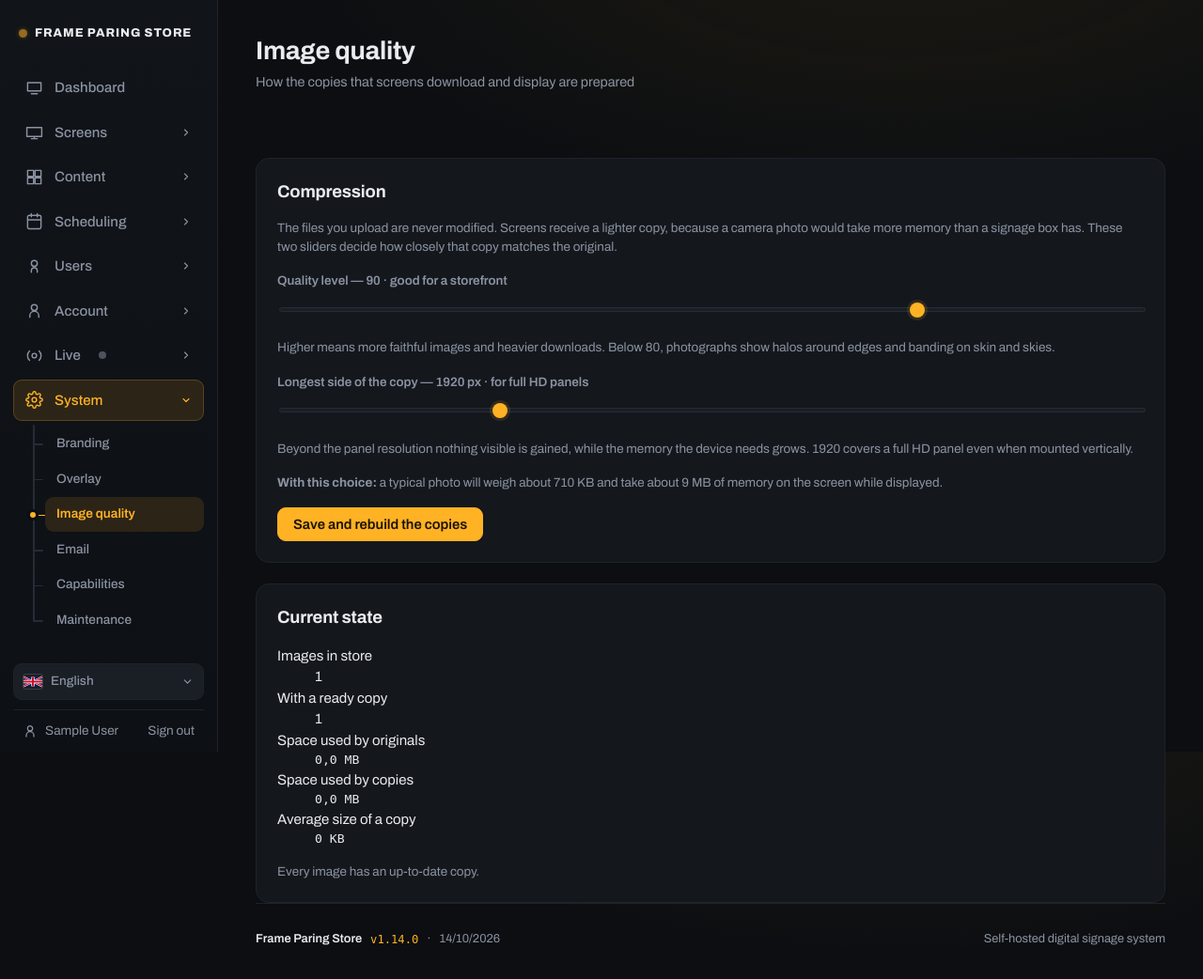
After one commit to davidebr90/frame-paring-store, a PHP site: page /cms/images.php in a window 1280 px wide. The commit adds this page. Shown: the whole page at 94% size. Run offline with PHP 8.4, Linux system fonts and the light colour scheme; the visitor is signed in with stand-in values (Sample User, id 1); data comes from the database, SQL or seed files in the repository; tables that the repository leaves empty hold one stand-in row (values such as "Sample post"); some web fonts are replaced.

Commit message:
Versione 1.14.0: la qualita delle immagini si regola dal CMS
La 1.13.0 ha risolto il problema di memoria comprimendo molto le immagini
inviate ai televisori. Troppo: misurato sulle foto in produzione, le copie
stavano a 0,99 bit per pixel, sotto la soglia in cui su una fotografia si
vedono aloni attorno ai contorni e sfumature a gradini su pelle e cieli. La
qualita era fissata nel codice a 82 e nessuno poteva cambiarla.

Nuova pagina Qualita delle immagini in Sistema, con due cursori: livello di
compressione da 70 a 97 e lato piu lungo della copia da 1280 a 3840 pixel.
Ogni posizione dice a parole cosa significa, e accanto compare la stima del
peso del file e della memoria che il televisore dovra usare. Il valore
predefinito sale da 82 a 90.

Rigenerare le copie non deve far tornare indietro la memoria: cancellandole
subito, ogni immagine non ancora rifatta sarebbe tornata a essere consegnata
nel suo originale, cioe venti megabyte al posto di trecento kilobyte, per
tutta la durata della rigenerazione. Il nome del file porta ora qualita e
dimensione, quindi la copia vecchia resta a servire i televisori finche la
nuova non e pronta, e i file rimasti senza padrone si tolgono solo a lavoro
finito. Se una rigenerazione fallisce ma una copia buona c'era gia, si tiene
quella.

Misurato in produzione sulle venti immagini reali: da 0,99 a 1,61 bit per
pixel di media, fedelta rispetto all'originale da 37,7 a 39,5 dB, peso medio
di una copia da 285 a 482 KB. La memoria sul Fire Stick resta invariata a 38
MB, perche dipende dai pixel e non da quanto il file e compresso.

Provata anche la riduzione progressiva al posto di quella in un passo solo,
e scartata: nessun guadagno di fedelta e il 32% di nitidezza in meno.

Nessuna modifica al codice dell'app: non serve ricompilare ne reinstallare.

```diff
--- a/server/cms/_cms.php
+++ b/server/cms/_cms.php
@@ -297,6 +297,7 @@ function cms_header(string $title, string $active = ''): void
             'items' => [
                 ['key' => 'branding',     'href' => 'branding.php',     'label' => t('nav.branding'), 'cap' => 'settings.manage'],
                 ['key' => 'overlay',      'href' => 'overlay.php',      'label' => t('nav.overlay'),  'cap' => 'settings.manage'],
+                ['key' => 'images',       'href' => 'images.php',       'label' => t('nav.images'),   'cap' => 'settings.manage'],
                 ['key' => 'mail',         'href' => 'mail.php',         'label' => t('nav.mail'),     'cap' => 'settings.manage'],
                 ['key' => 'capabilities', 'href' => 'capabilities.php', 'label' => t('nav.capabilities'),          'cap' => 'settings.manage'],
                 ['key' => 'maintenance',  'href' => 'maintenance.php',  'label' => t('nav.maintenance'),      'cap' => 'settings.manage'],
--- /dev/null
+++ b/server/cms/images.php
@@ -0,0 +1,235 @@
+<?php
+declare(strict_types=1);
+
+/*
+ * Frame Paring Store — sistema di digital signage self-hosted
+ * Copyright (C) 2026 Davide Pica
+ *
+ * Questo programma è software libero: puoi ridistribuirlo e/o modificarlo
+ * secondo i termini della GNU Affero General Public License come pubblicata
+ * dalla Free Software Foundation, versione 3 della licenza.
+ *
+ * Questo programma è distribuito nella speranza che sia utile, ma SENZA
+ * ALCUNA GARANZIA. Vedi la GNU Affero General Public License per i dettagli.
+ * Dovresti aver ricevuto una copia della licenza insieme a questo programma;
+ * in caso contrario: https://www.gnu.org/licenses/
+ */
+
+// Qualità delle copie inviate ai televisori (vedi core/renditions.php).
+// Gli originali non vengono mai toccati: qui si decide solo come viene
+// preparata la copia che i dispositivi scaricano e mostrano.
+require_once __DIR__ . '/_cms.php';
+require_cap('settings.manage');
+
+$errors = [];
+
+if ($_SERVER['REQUEST_METHOD'] === 'POST') {
+    require_csrf();
+    $do = (string) ($_POST['do'] ?? '');
+
+    if ($do === 'save') {
+        $quality = (int) ($_POST['rendition_quality'] ?? RENDITION_QUALITY_DEFAULT);
+        $maxSide = (int) ($_POST['rendition_max_side'] ?? RENDITION_MAX_SIDE_DEFAULT);
+
+        if ($quality < RENDITION_QUALITY_MIN || $quality > RENDITION_QUALITY_MAX) {
+            $errors[] = t('img.err_quality', [
+                'min' => RENDITION_QUALITY_MIN, 'max' => RENDITION_QUALITY_MAX,
+            ]);
+        }
+        if ($maxSide < RENDITION_MAX_SIDE_MIN || $maxSide > RENDITION_MAX_SIDE_MAX) {
+            $errors[] = t('img.err_side', [
+                'min' => RENDITION_MAX_SIDE_MIN, 'max' => RENDITION_MAX_SIDE_MAX,
+            ]);
+        }
+
+        if (!$errors) {
+            $cambiato = $quality !== rendition_quality() || $maxSide !== rendition_max_side();
+            setting_set('rendition_quality', (string) $quality);
+            setting_set('rendition_max_side', (string) $maxSide);
+
+            if ($cambiato) {
+                // Le copie esistenti sono state fatte con un'altra regola:
+                // si buttano e si rifanno. Gli originali restano intatti,
+                // quindi l'operazione è sempre reversibile tornando
+                // indietro con i cursori.
+                rendition_invalidate_all();
+                $esito = rendition_regenerate_batch(20);
+                flash_set('ok', $esito['restanti'] > 0
+                    ? t('img.saved_partial', ['done' => $esito['fatte'], 'left' => $esito['restanti']])
+                    : t('img.saved_all', ['done' => $esito['fatte']]));
+            } else {
+                flash_set('ok', t('img.saved_nochange'));
+            }
+            redirect('images.php');
+        }
+    } elseif ($do === 'regenerate') {
+        $esito = rendition_regenerate_batch(20);
+        flash_set('ok', $esito['restanti'] > 0
+            ? t('img.saved_partial', ['done' => $esito['fatte'], 'left' => $esito['restanti']])
+            : t('img.saved_all', ['done' => $esito['fatte']]));
+        redirect('images.php');
+    }
+}
+
+$quality   = rendition_quality();
+$maxSide   = rendition_max_side();
+$pendenti  = rendition_pending_count();
+$spazio    = rendition_storage_summary();
+$gdOk      = rendition_available();
+
+// Peso medio reale di una copia: è il numero concreto da mettere accanto
+// al cursore, molto più utile di una stima teorica
+$mediaKb = $spazio['con_copia'] > 0 ? $spazio['copie'] / $spazio['con_copia'] / 1024 : 0;
+$risparmio = $spazio['originali'] > 0
+    ? (1 - ($spazio['copie'] / max(1, $spazio['originali']))) * 100
+    : 0;
+
+cms_header(t('img.title'), 'images');
+?>
+<div class="main-head">
+  <div>
+    <h1><?= e(t('img.title')) ?></h1>
+    <div class="sub"><?= e(t('img.subtitle')) ?></div>
+  </div>
+</div>
+
+<?php if ($errors): ?>
+<div class="flash flash-err">
+  <?php foreach ($errors as $error): ?><div><?= e($error) ?></div><?php endforeach; ?>
+</div>
+<?php endif; ?>
+
+<?php if (!$gdOk): ?>
+<div class="flash flash-err"><?= e(t('img.no_gd')) ?></div>
+<?php endif; ?>
+
+<form method="post">
+  <?= csrf_field() ?>
+  <input type="hidden" name="do" value="save">
+
+  <div class="card">
+    <h2><?= e(t('img.card_quality')) ?></h2>
+    <p class="hint"><?= e(t('img.hint_quality')) ?></p>
+
+    <div class="field">
+      <label for="rendition_quality">
+        <?= e(t('img.quality')) ?> — <span data-quality-value><?= $quality ?></span>
+        <span class="hint" data-quality-note></span>
+      </label>
+      <input type="range" id="rendition_quality" name="rendition_quality"
+             min="<?= RENDITION_QUALITY_MIN ?>" max="<?= RENDITION_QUALITY_MAX ?>" step="1"
+             value="<?= $quality ?>" data-quality>
+      <p class="hint"><?= e(t('img.quality_scale')) ?></p>
+    </div>
+
+    <div class="field">
+      <label for="rendition_max_side">
+        <?= e(t('img.max_side')) ?> — <span data-side-value><?= $maxSide ?></span> px
+        <span class="hint" data-side-note></span>
+      </label>
+      <input type="range" id="rendition_max_side" name="rendition_max_side"
+             min="<?= RENDITION_MAX_SIDE_MIN ?>" max="<?= RENDITION_MAX_SIDE_MAX ?>" step="320"
+             value="<?= $maxSide ?>" data-side>
+      <p class="hint"><?= e(t('img.max_side_hint')) ?></p>
+    </div>
+
+    <p class="hint"><strong><?= e(t('img.effect_title')) ?></strong> <span data-effect></span></p>
+
+    <button class="btn btn-primary" type="submit"><?= e(t('img.save')) ?></button>
+  </div>
+</form>
+
+<div class="card">
+  <h2><?= e(t('img.card_state')) ?></h2>
+  <dl class="kv">
+    <dt><?= e(t('img.st_images')) ?></dt>
+    <dd><?= (int) $spazio['immagini'] ?></dd>
+    <dt><?= e(t('img.st_with_copy')) ?></dt>
+    <dd><?= (int) $spazio['con_copia'] ?></dd>
+    <dt><?= e(t('img.st_originals')) ?></dt>
+    <dd class="mono"><?= number_format($spazio['originali'] / 1048576, 1, ',', '.') ?> MB</dd>
+    <dt><?= e(t('img.st_copies')) ?></dt>
+    <dd class="mono"><?= number_format($spazio['copie'] / 1048576, 1, ',', '.') ?> MB
+      <?php if ($risparmio > 0): ?>
+        (<?= number_format($risparmio, 0, ',', '.') ?>% <?= e(t('img.st_less')) ?>)
+      <?php endif; ?>
+    </dd>
+    <dt><?= e(t('img.st_avg')) ?></dt>
+    <dd class="mono"><?= $mediaKb > 0 ? number_format($mediaKb, 0, ',', '.') . ' KB' : '—' ?></dd>
+  </dl>
+
+  <?php if ($pendenti > 0): ?>
+    <p class="hint"><?= e(t('img.pending', ['n' => $pendenti])) ?></p>
+    <form method="post">
+      <?= csrf_field() ?>
+      <input type="hidden" name="do" value="regenerate">
+      <button class="btn" type="submit"><?= e(t('img.regenerate')) ?></button>
+    </form>
+  <?php else: ?>
+    <p class="hint"><?= e(t('img.all_done')) ?></p>
+  <?php endif; ?>
+</div>
+
+<script>
+// Le etichette seguono i cursori senza salvare: chi muove il cursore deve
+// capire COSA sta scegliendo, non leggere un numero senza significato.
+(function () {
+  var q = document.querySelector('[data-quality]');
+  var s = document.querySelector('[data-side]');
+  if (!q || !s) { return; }
+  var qVal = document.querySelector('[data-quality-value]');
+  var qNote = document.querySelector('[data-quality-note]');
+  var sVal = document.querySelector('[data-side-value]');
+  var sNote = document.querySelector('[data-side-note]');
+  var eff = document.querySelector('[data-effect]');
+  var T = <?= json_encode([
+      'q_low'    => t('img.q_low'),
+      'q_mid'    => t('img.q_mid'),
+      'q_high'   => t('img.q_high'),
+      'q_max'    => t('img.q_max'),
+      's_hd'     => t('img.s_hd'),
+      's_fhd'    => t('img.s_fhd'),
+      's_over'   => t('img.s_over'),
+      's_4k'     => t('img.s_4k'),
+      'effect'   => t('img.effect'),
+  ], JSON_UNESCAPED_UNICODE) ?>;
+
+  function nota(v) {
+    if (v < 80) { return T.q_low; }
+    if (v < 88) { return T.q_mid; }
+    if (v < 94) { return T.q_high; }
+    return T.q_max;
+  }
+  function notaLato(v) {
+    if (v <= 1280) { return T.s_hd; }
+    if (v <= 1920) { return T.s_fhd; }
+    if (v <= 2560) { return T.s_over; }
+    return T.s_4k;
+  }
+  // Peso e memoria stimati: i bit per pixel crescono in modo molto simile
+  // a questa curva fra qualita' 70 e 97, misurati sulle foto reali di
+  // questo impianto. Serve a dare un ordine di grandezza mentre si sceglie,
+  // non a predire il byte esatto.
+  function stima() {
+    var qv = parseInt(q.value, 10), sv = parseInt(s.value, 10);
+    var bpp = Math.pow(2, (qv - 70) / 9.5) * 0.55;
+    var px = sv * (sv / 1.5);              // foto tipica 2:3
+    var kb = Math.round(px * bpp / 8 / 1024);
+    var mem = Math.round(px * 4 / 1048576); // bitmap decompressa sul dispositivo
+    eff.textContent = T.effect
+      .replace(':kb', kb)
+      .replace(':mem', mem);
+  }
+  function aggiorna() {
+    qVal.textContent = q.value;
+    qNote.textContent = '· ' + nota(parseInt(q.value, 10));
+    sVal.textContent = s.value;
+    sNote.textContent = '· ' + notaLato(parseInt(s.value, 10));
+    stima();
+  }
+  q.addEventListener('input', aggiorna);
+  s.addEventListener('input', aggiorna);
+  aggiorna();
+})();
+</script>
+<?php cms_footer();
--- a/server/core/lang/en.php
+++ b/server/core/lang/en.php
@@ -39,6 +39,7 @@ return [
     'nav.system'             => 'System',
     'nav.branding'           => 'Branding',
     'nav.overlay'            => 'Overlay',
+    'nav.images'             => 'Image quality',
     'nav.mail'               => 'Email',
     'nav.capabilities'       => 'Capabilities',
     'nav.maintenance'        => 'Maintenance',
@@ -1088,4 +1089,41 @@ return [
     'treset.back_login'       => 'Back to login',
     'treset.mail_subject'     => 'Account recovery — :name',
     'treset.mail_body'        => "A request came in to disable two-factor verification on your account.\n\nIf this was you, open this link within :minutes minutes:\n:link\n\nIf you didn't make this request, ignore this email: your account is still protected as before.",
+
+    // Quality of the images sent to the screens
+    'img.title'              => 'Image quality',
+    'img.subtitle'           => 'How the copies that screens download and display are prepared',
+    'img.card_quality'       => 'Compression',
+    'img.hint_quality'       => 'The files you upload are never modified. Screens receive a lighter copy, because a camera photo would take more memory than a signage box has. These two sliders decide how closely that copy matches the original.',
+    'img.quality'            => 'Quality level',
+    'img.quality_scale'      => 'Higher means more faithful images and heavier downloads. Below 80, photographs show halos around edges and banding on skin and skies.',
+    'img.max_side'           => 'Longest side of the copy',
+    'img.max_side_hint'      => 'Beyond the panel resolution nothing visible is gained, while the memory the device needs grows. 1920 covers a full HD panel even when mounted vertically.',
+    'img.effect_title'       => 'With this choice:',
+    'img.effect'             => 'a typical photo will weigh about :kb KB and take about :mem MB of memory on the screen while displayed.',
+    'img.q_low'              => 'visible artefacts on photographs',
+    'img.q_mid'              => 'acceptable, some halos around edges',
+    'img.q_high'             => 'good for a storefront',
+    'img.q_max'              => 'practically indistinguishable from the original',
+    'img.s_hd'               => 'for panels up to 720p',
+    'img.s_fhd'              => 'for full HD panels',
+    'img.s_over'             => 'beyond full HD, useful only on large panels',
+    'img.s_4k'               => 'for 4K panels, demands a lot of memory from the device',
+    'img.save'               => 'Save and rebuild the copies',
+    'img.saved_all'          => 'Settings saved: :done copies rebuilt.',
+    'img.saved_partial'      => 'Settings saved: :done copies rebuilt, :left left. The rest are prepared on their own as screens ask for content, or you can carry on below.',
+    'img.saved_nochange'     => 'No change: the copies stay as they were.',
+    'img.card_state'         => 'Current state',
+    'img.st_images'          => 'Images in store',
+    'img.st_with_copy'       => 'With a ready copy',
+    'img.st_originals'       => 'Space used by originals',
+    'img.st_copies'          => 'Space used by copies',
+    'img.st_less'            => 'less to download',
+    'img.st_avg'             => 'Average size of a copy',
+    'img.pending'            => ':n images still have no up-to-date copy.',
+    'img.regenerate'         => 'Continue rebuilding',
+    'img.all_done'           => 'Every image has an up-to-date copy.',
+    'img.no_gd'              => 'This hosting has no GD library: copies cannot be generated and originals are sent to the screens.',
+    'img.err_quality'        => 'The quality level must be between :min and :max.',
+    'img.err_side'           => 'The longest side must be between :min and :max pixels.',
 ];
--- a/server/core/renditions.php
+++ b/server/core/renditions.php
@@ -37,13 +37,44 @@ declare(strict_types=1);
 // (vedi effective_item_rotation e screen_media_overrides). La riduzione
 // di peso non deve spostare un solo pixel di ciò che si vede.
 
-// Lato lungo della copia: un pannello full HD, anche montato in verticale,
-// non mostra più di 1920 pixel sul proprio lato maggiore.
-const RENDITION_MAX_SIDE = 1920;
+// Lato lungo della copia. 1920 copre un pannello full HD anche montato in
+// verticale; si alza solo per pannelli più grandi, perché ogni pixel in
+// più è memoria che il dispositivo deve tenere decompressa.
+const RENDITION_MAX_SIDE_DEFAULT = 1920;
+const RENDITION_MAX_SIDE_MIN = 1280;
+const RENDITION_MAX_SIDE_MAX = 3840;
 
-// 82: la soglia oltre la quale, su una foto, si aggiungono byte senza che
-// si veda differenza a distanza di visione da vetrina.
-const RENDITION_JPEG_QUALITY = 82;
+// Qualità JPEG della copia. 90 è il punto in cui su una foto gli artefatti
+// di compressione smettono di vedersi: la 1.13.0 usava 82, che su fotografie
+// con pelle e cieli scendeva sotto un bit per pixel e si notava a schermo.
+// Sotto 70 la perdita è evidente ovunque, sopra 97 si aggiungono byte senza
+// che nessuno veda la differenza.
+const RENDITION_QUALITY_DEFAULT = 90;
+const RENDITION_QUALITY_MIN = 70;
+const RENDITION_QUALITY_MAX = 97;
+
+// Lato lungo scelto nelle impostazioni del CMS, entro i limiti sopra.
+function rendition_max_side(): int
+{
+    $v = (int) (setting_get('rendition_max_side') ?: RENDITION_MAX_SIDE_DEFAULT);
+    return max(RENDITION_MAX_SIDE_MIN, min(RENDITION_MAX_SIDE_MAX, $v));
+}
+
+// Qualità scelta nelle impostazioni del CMS, entro i limiti sopra.
+function rendition_quality(): int
+{
+    $v = (int) (setting_get('rendition_quality') ?: RENDITION_QUALITY_DEFAULT);
+    return max(RENDITION_QUALITY_MIN, min(RENDITION_QUALITY_MAX, $v));
+}
+
+// Impronta delle impostazioni correnti. Entra nel nome del file della
+// copia: cambiando qualità o dimensione il nome cambia, quindi le copie
+// vecchie non vengono scambiate per buone e le nuove non si sovrappongono
+// a quelle ancora in uso da una TV che non ha ancora aggiornato.
+function rendition_profile(): string
+{
+    return 'r' . rendition_max_side() . 'q' . rendition_quality();
+}
 
 // Sotto questo peso l'originale è già adattissimo: una copia porterebbe
 // solo un file in più da gestire. Vale anche per le immagini di sistema.
@@ -124,7 +155,7 @@ function rendition_select_fields(string $alias = 'm'): string
 function rendition_filename_for(string $originalFilename, string $ext): string
 {
     $base = pathinfo($originalFilename, PATHINFO_FILENAME);
-    return $base . '-r' . RENDITION_MAX_SIDE . '.' . $ext;
+    return $base . '-' . rendition_profile() . '.' . $ext;
 }
 
 // Quanta memoria PHP resta, in byte. Decomprimere una foto molto grande
@@ -171,14 +202,15 @@ function rendition_build(string $srcPath, string $mime, string $destDir, string
 
     // Già piccola: ingrandirla sarebbe un danno, ricomprimerla un costo
     // senza guadagno
+    $maxSide = rendition_max_side();
     $longSide = max($width, $height);
-    if ($longSide <= RENDITION_MAX_SIDE && filesize($srcPath) < RENDITION_MIN_SOURCE_BYTES) {
+    if ($longSide <= $maxSide && filesize($srcPath) < RENDITION_MIN_SOURCE_BYTES) {
         return null;
     }
 
     // Sorgente + destinazione decompresse devono entrarci comodamente:
     // 4 byte per pixel, più un margine per il resto della richiesta
-    $needed = ($width * $height * 4) + (RENDITION_MAX_SIDE * RENDITION_MAX_SIDE * 4);
+    $needed = ($width * $height * 4) + ($maxSide * $maxSide * 4);
     if ($needed > rendition_memory_budget() * 0.7) {
         error_log("Frame Paring: copia di riproduzione saltata per memoria insufficiente ($srcPath)");
         return null;
@@ -197,7 +229,7 @@ function rendition_build(string $srcPath, string $mime, string $destDir, string
 
     try {
         // Scala mantenendo le proporzioni; mai oltre l'originale
-        $scale = min(1.0, RENDITION_MAX_SIDE / $longSide);
+        $scale = min(1.0, $maxSide / $longSide);
         $newWidth = max(1, (int) round($width * $scale));
         $newHeight = max(1, (int) round($height * $scale));
 
@@ -229,7 +261,7 @@ function rendition_build(string $srcPath, string $mime, string $destDir, string
         $tmpPath = $outPath . '.part';
         $ok = $keepAlpha
             ? @imagepng($dst, $tmpPath, 6)
-            : @imagejpeg($dst, $tmpPath, RENDITION_JPEG_QUALITY);
+            : @imagejpeg($dst, $tmpPath, rendition_quality());
         imagedestroy($dst);
 
         if (!$ok || !is_file($tmpPath)) {
@@ -281,7 +313,7 @@ function rendition_build(string $srcPath, string $mime, string $destDir, string
 // I media caricati prima della 1.13.0 passano di qui la prima volta che
 // una playlist li nomina: stessa pulizia opportunistica già usata da
 // media_ensure_dimensions(), nessuna migrazione a parte da lanciare.
-function media_ensure_rendition(array $media): array
+function media_ensure_rendition(array $media, bool $ignoraBudget = false): array
 {
     if (($media['type'] ?? '') !== 'image') {
         return $media;
@@ -295,12 +327,16 @@ function media_ensure_rendition(array $media): array
         return $media; // già tentata: che sia riuscita o no, non si ripete
     }
 
-    // Tetto per richiesta: vedi RENDITION_MAX_PER_REQUEST
+    // Tetto per richiesta: vedi RENDITION_MAX_PER_REQUEST. La rigenerazione
+    // in blocco dalle impostazioni lo scavalca, perché lì il tempo se lo
+    // gestisce da sé e nessuna TV sta aspettando quella risposta.
     static $fatte = 0;
-    if ($fatte >= RENDITION_MAX_PER_REQUEST) {
-        return $media;
+    if (!$ignoraBudget) {
+        if ($fatte >= RENDITION_MAX_PER_REQUEST) {
+            return $media;
+        }
+        $fatte++;
     }
-    $fatte++;
 
     $filename = basename((string) $media['filename']);
     $result = null;
@@ -319,7 +355,22 @@ function media_ensure_rendition(array $media): array
             . (int) $media['id'] . ': ' . $e->getMessage());
     }
 
+    // Tentativo fallito, ma una copia buona c'era già (rigenerazione dopo
+    // un cambio di impostazioni): si tiene quella invece di buttarla e
+    // ritrovarsi a consegnare l'originale al suo posto. Si segna comunque
+    // il tentativo, così non si riprova a ogni polling.
+    $vecchia = $media['rendition_filename'] ?? null;
+    $tieniVecchia = $result === null
+        && $vecchia !== null
+        && is_file(UPLOADS_DIR . '/' . basename((string) $vecchia));
+
     try {
+        if ($tieniVecchia) {
+            db()->prepare('UPDATE media SET rendition_at = NOW() WHERE id = ?')
+                ->execute([(int) $media['id']]);
+            $media['rendition_at'] = date('Y-m-d H:i:s');
+            return $media;
+        }
         db()->prepare('UPDATE media
                        SET rendition_filename = ?, rendition_filesize = ?,
                            rendition_checksum = ?, rendition_at = NOW()
@@ -368,6 +419,119 @@ function media_delivery(array $media): array
     ];
 }
 
+// ---------- rigenerazione dopo un cambio di impostazioni ----------
+
+// Segna tutte le copie come da rifare, SENZA cancellarle.
+//
+// La differenza è tutt'altro che formale. Cancellandole subito, ogni
+// immagine ancora senza copia nuova tornerebbe a essere consegnata nel
+// suo originale: su questo impianto significherebbe spedire a un Fire
+// Stick venti megabyte al posto di trecento kilobyte, cioè riportarlo
+// esattamente nelle condizioni di memoria che la 1.13.0 ha risolto, per
+// tutta la durata della rigenerazione. Il nome del file porta qualità e
+// dimensione (vedi rendition_profile), quindi la copia vecchia e quella
+// nuova possono convivere: la vecchia continua a servire i televisori
+// finché la nuova non è pronta, e sparisce solo dopo.
+function rendition_invalidate_all(): int
+{
+    if (!rendition_columns_available()) {
+        return 0;
+    }
+    $n = (int) db()->query("SELECT COUNT(*) FROM media
+                             WHERE type = 'image' AND deleted_at IS NULL
+                               AND rendition_at IS NOT NULL")->fetchColumn();
+    db()->exec("UPDATE media SET rendition_at = NULL
+                 WHERE type = 'image' AND deleted_at IS NULL");
+    return $n;
+}
+
+// Elimina i file delle copie che non sono più nominati da nessun media:
+// restano dopo un cambio di impostazioni, quando ogni immagine è passata
+// a una copia con un nome nuovo. Si chiama a rigenerazione finita.
+function rendition_cleanup_orphans(): int
+{
+    if (!rendition_columns_available()) {
+        return 0;
+    }
+    $inUso = [];
+    foreach (db()->query('SELECT rendition_filename FROM media
+                          WHERE rendition_filename IS NOT NULL') as $r) {
+        $inUso[basename((string) $r['rendition_filename'])] = true;
+    }
+    $tolti = 0;
+    foreach (glob(UPLOADS_DIR . '/*-r[0-9]*') ?: [] as $path) {
+        if (!isset($inUso[basename($path)]) && @unlink($path)) {
+            $tolti++;
+        }
+    }
+    return $tolti;
+}
+
+// Quante immagini attendono ancora la propria copia.
+function rendition_pending_count(): int
+{
+    if (!rendition_columns_available()) {
+        return 0;
+    }
+    return (int) db()->query("SELECT COUNT(*) FROM media
+                               WHERE type = 'image' AND deleted_at IS NULL
+                                 AND rendition_at IS NULL")->fetchColumn();
+}
+
+// Rigenera le copie mancanti finché resta tempo. Il tetto è in secondi,
+// non in numero di file: una foto da trenta megapixel e una da tre non
+// costano uguale, e quello che non si può superare è il tempo massimo di
+// esecuzione dell'hosting. Quel che resta lo finisce il recupero
+// ordinario, due per volta, mentre le TV chiedono le loro playlist.
+function rendition_regenerate_batch(int $maxSeconds = 20): array
+{
+    $inizio = microtime(true);
+    $fatte = 0;
+    if (!rendition_columns_available()) {
+        return ['fatte' => 0, 'restanti' => 0];
+    }
+    $righe = db()->query("SELECT * FROM media
+                           WHERE type = 'image' AND deleted_at IS NULL
+                             AND rendition_at IS NULL
+                           ORDER BY id")->fetchAll();
+    foreach ($righe as $riga) {
+        if (microtime(true) - $inizio > $maxSeconds) {
+            break;
+        }
+        media_ensure_rendition($riga, ignoraBudget: true);
+        $fatte++;
+    }
+    $restanti = rendition_pending_count();
+    // Finita la rigenerazione, le copie del profilo precedente non le
+    // nomina più nessuno: si possono togliere di mezzo
+    if ($restanti === 0) {
+        rendition_cleanup_orphans();
+    }
+    return ['fatte' => $fatte, 'restanti' => $restanti];
+}
+
+// Quanto pesano, in tutto, originali e copie: è il numero che dice se una
+// scelta di qualità è sostenibile per lo spazio dell'hosting e per la
+// banda che le TV scaricheranno.
+function rendition_storage_summary(): array
+{
+    $out = ['originali' => 0, 'copie' => 0, 'con_copia' => 0, 'immagini' => 0];
+    if (!rendition_columns_available()) {
+        return $out;
+    }
+    $r = db()->query("SELECT COUNT(*) AS n,
+                             COALESCE(SUM(filesize), 0) AS orig,
+                             COALESCE(SUM(rendition_filesize), 0) AS cop,
+                             SUM(rendition_filename IS NOT NULL) AS conCopia
+                        FROM media WHERE type = 'image' AND deleted_at IS NULL")->fetch();
+    return [
+        'immagini'  => (int) $r['n'],
+        'originali' => (int) $r['orig'],
+        'copie'     => (int) $r['cop'],
+        'con_copia' => (int) $r['conCopia'],
+    ];
+}
+
 // Elimina dal disco la copia di un media che sta per sparire. Chiamata
 // dallo svuotamento del cestino, insieme all'originale.
 function rendition_delete(array $media): void
--- a/server/core/version.php
+++ b/server/core/version.php
@@ -3,6 +3,6 @@ declare(strict_types=1);
 
 // Versione del sistema. Va tenuta allineata a quella dell'app TV
 // (app-androidtv/app/build.gradle.kts -> versionName).
-const APP_VERSION = '1.13.0';
-const APP_RELEASE_DATE = '2026-09-21';
+const APP_VERSION = '1.14.0';
+const APP_RELEASE_DATE = '2026-10-14';
 const APP_NAME_DEFAULT = 'Frame Paring Store';
```
Also changed, not shown: server/core/lang/it.php (+38 -0 lines), CHANGELOG.md, 1 other file.
